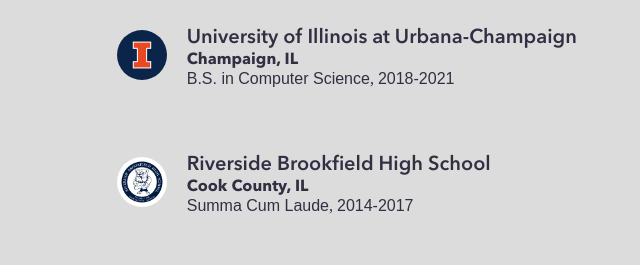
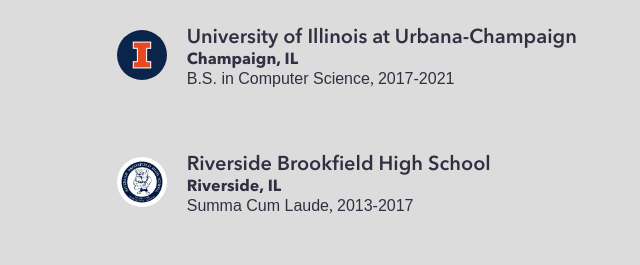
Before and after one commit to calinashaw/cshaw16.github.io, a plain HTML site: page index.html in a window 1280 px wide. Shown: the part 2443-2708 px from the top of the page, 140-780 px from the left. Drawn offline with nearby package versions, Linux system fonts and the light colour scheme; a web font is replaced by a local one.

Commit message:
Update index.html

```diff
--- a/index.html
+++ b/index.html
@@ -156,15 +156,15 @@
             </div>
             <div class="education_title">University of Illinois at Urbana-Champaign</div>
             <div class="education_location">Champaign, IL</div>
-            <div class="education_info"><div class="education_major">B.S. in Computer Science</div>, <div class="education_years">2018-2021</div></div>
+            <div class="education_info"><div class="education_major">B.S. in Computer Science</div>, <div class="education_years">2017-2021</div></div>
           </li>
           <li class="col-8 education_list_item">
             <div class="education_picture">
               <img src="education/rbhs.jpg" />
             </div>
             <div class="education_title">Riverside Brookfield High School</div>
-            <div class="education_location">Cook County, IL</div>
-            <div class="education_info"><div class="education_major">Summa Cum Laude</div>, <div class="education_years">2014-2017</div></div>
+            <div class="education_location">Riverside, IL</div>
+            <div class="education_info"><div class="education_major">Summa Cum Laude</div>, <div class="education_years">2013-2017</div></div>
           </li>
         </ul>
       </div>
```
